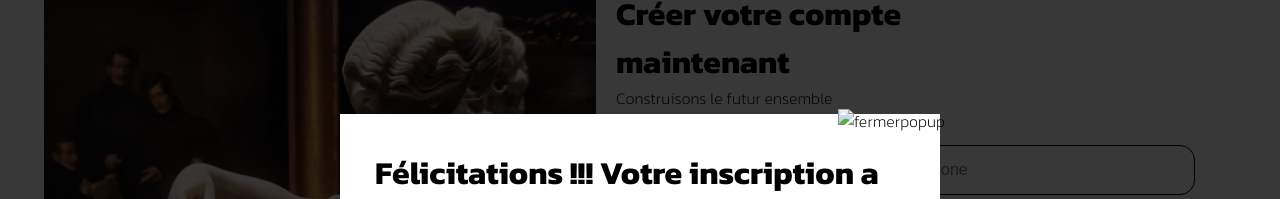
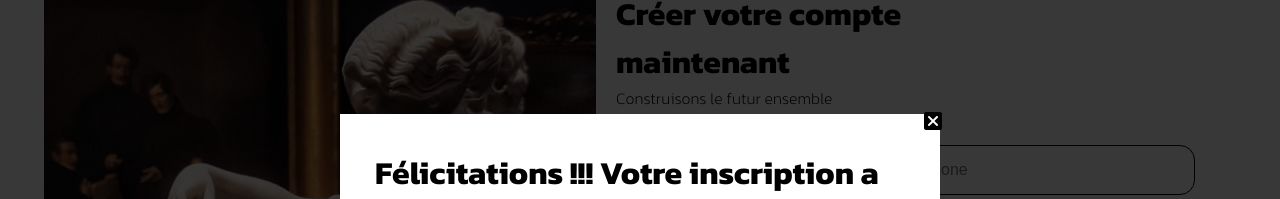
Before and after one commit to abs-223/abs223.github.io, a plain HTML site: page index.html in a window 1280 px wide. Both pictures are taken after a click on the input "S'inscrire". Shown: the part 191-390 px from the top of the page. Drawn offline with Linux system fonts and the light colour scheme; a web font is replaced by a local one.

Commit message:
Correction du bug pour l'image

```diff
--- a/index.html
+++ b/index.html
@@ -362,7 +362,7 @@ a{
             <h1>Félicitations !!! Votre inscription a été effectué avec succès</h1>
             <p>Bonjour<b> <span id="1"></span></b> votre mdp est <b><span id="2"></span></b></p>
             <a href="javascript:void(0)" class="popup-exit" onclick="togglePopup()">
-                <img src="src/fermer.png" alt="fermerpopup">
+                <img src="fermer.png" alt="fermerpopup">
             </a>
         </div>
     </div>
```
